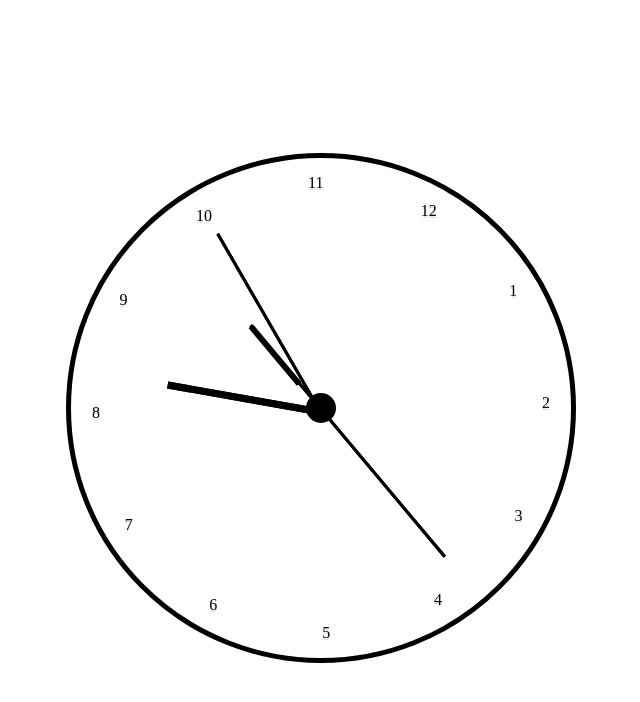
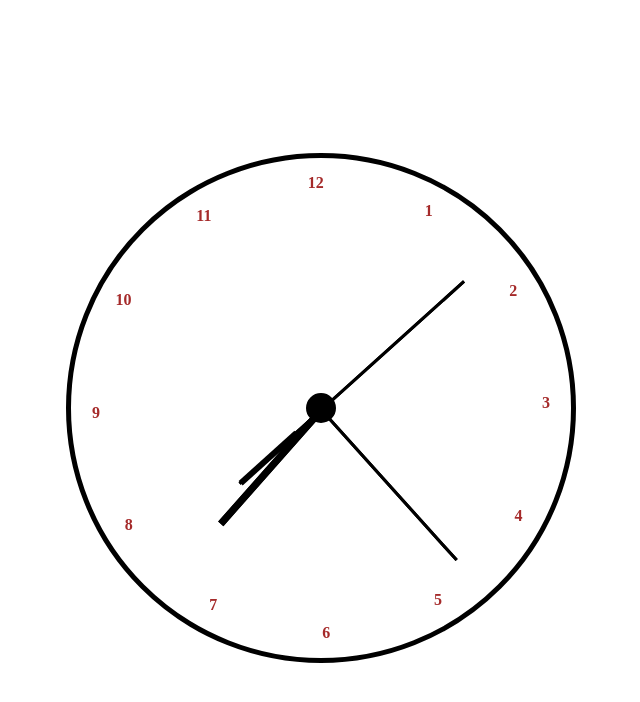
Before and after one commit to Anandoganiya/frontend-js-projects, a plain HTML site: page src/analog-clock/index.html in a window 1280 px wide. Shown: the whole page, without its empty margins (319-959 px from the left). Drawn offline with Linux system fonts and the light colour scheme.

Commit message:
updated analog clock

```diff
--- a/src/analog-clock/app.js
+++ b/src/analog-clock/app.js
@@ -1,12 +1,33 @@
+const hoursHand = document.querySelector('.hour-line');
+const minutesHand = document.querySelector('.min-line');
+const secondsHand = document.querySelector('.sec-line');
 const clockDigitsEl = document.querySelector('.digits');
 const clockDigits = [1, 2, 3, 4, 5, 6, 7, 8, 9, 10, 11, 12];
 
-for (let i = 1; i <= 12; i++) {
-    const digitsEl = document.createElement('div');
-  digitsEl.textContent = i;
+for (let i = 0; i < clockDigits.length; i++) {
+  const digitsEl = document.createElement('div');
+  digitsEl.textContent = clockDigits[i];
   digitsEl.classList.add('digit');
-  digitsEl.style.left = 50 + Math.sin(((Math.PI * 2) / 12) * i + 0.5) * 45 + '%';
-  digitsEl.style.top = 50 - Math.cos(((Math.PI * 2) / 12) * i + 0.5) * 45 + '%';
-
+  digitsEl.style.left = 50 + Math.sin(((Math.PI * 2) / clockDigits.length) * i + 0.5) * 45 + '%';
+  digitsEl.style.top = 50 - Math.cos(((Math.PI * 2) / clockDigits.length) * i + 0.5) * 45 + '%';
   clockDigitsEl.appendChild(digitsEl);
 }
+
+const getTimeInAngles = (date) => {
+  return {
+    seconds: 6 * date.getSeconds(),
+    minutes: 6 * date.getMinutes(),
+    hours: 30 * date.getHours() + date.getMinutes()/2,
+  };
+};
+
+const setClockHands = () => {
+  const date = new Date();
+  const angles = getTimeInAngles(date);
+  hoursHand.style.transform = `rotate(${angles.hours}deg)`;
+  minutesHand.style.transform = `rotate(${angles.minutes}deg)`;
+  secondsHand.style.transform = `rotate(${angles.seconds}deg)`;
+};
+
+setInterval(setClockHands, 1000);
+setClockHands();
--- a/src/analog-clock/style.css
+++ b/src/analog-clock/style.css
@@ -30,22 +30,19 @@
     border: 1px solid black;
     background-color:black;
     position: absolute;
+    transform-origin: 50% 100%;
 }
 
 .min-line {
     width: 1px;
     height: 200px;
-    transform: rotate(150deg);
-    transform-origin: top left;
-    top: 50%;
+    top: 10%;
 }
 
 .hour-line {
     width: 5px;
     height: 150px;
-    transform: rotate(100deg);
-    transform-origin: top left;
-    top: 50%;
+    top: 20%;
 }
 
 .sec-line {
@@ -53,7 +50,6 @@
     height: 300px;
     top: 12%;
     transform-origin: 50% 63.5%;
-    transform: rotate(140deg);
 }
 
 .sec-line::before {
@@ -66,8 +62,18 @@
     left: -250%;
   }
 
+  .digits {
+    width: 100%;
+    height: 100%;
+    position: absolute;
+    transform-origin: center;
+    color: brown;
+    font-weight: 600;
+    font-size: 1rem;
+  }
+
+
   .digit {
     position: absolute;
-    transform: translate(-50%, -50%);
-    text-shadow: 0px 2px rgb(0 0 0 / 15%);
+    translate: -50% -50%;
   }
```
